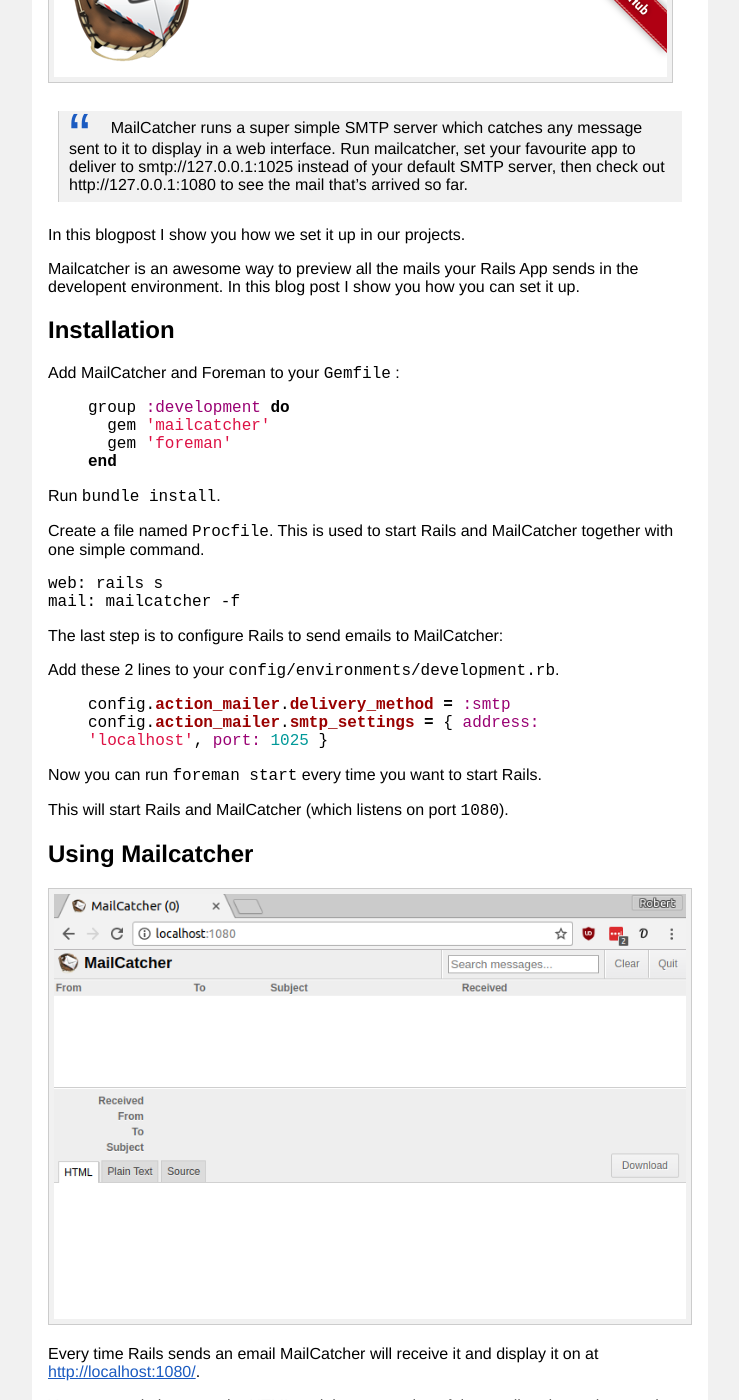
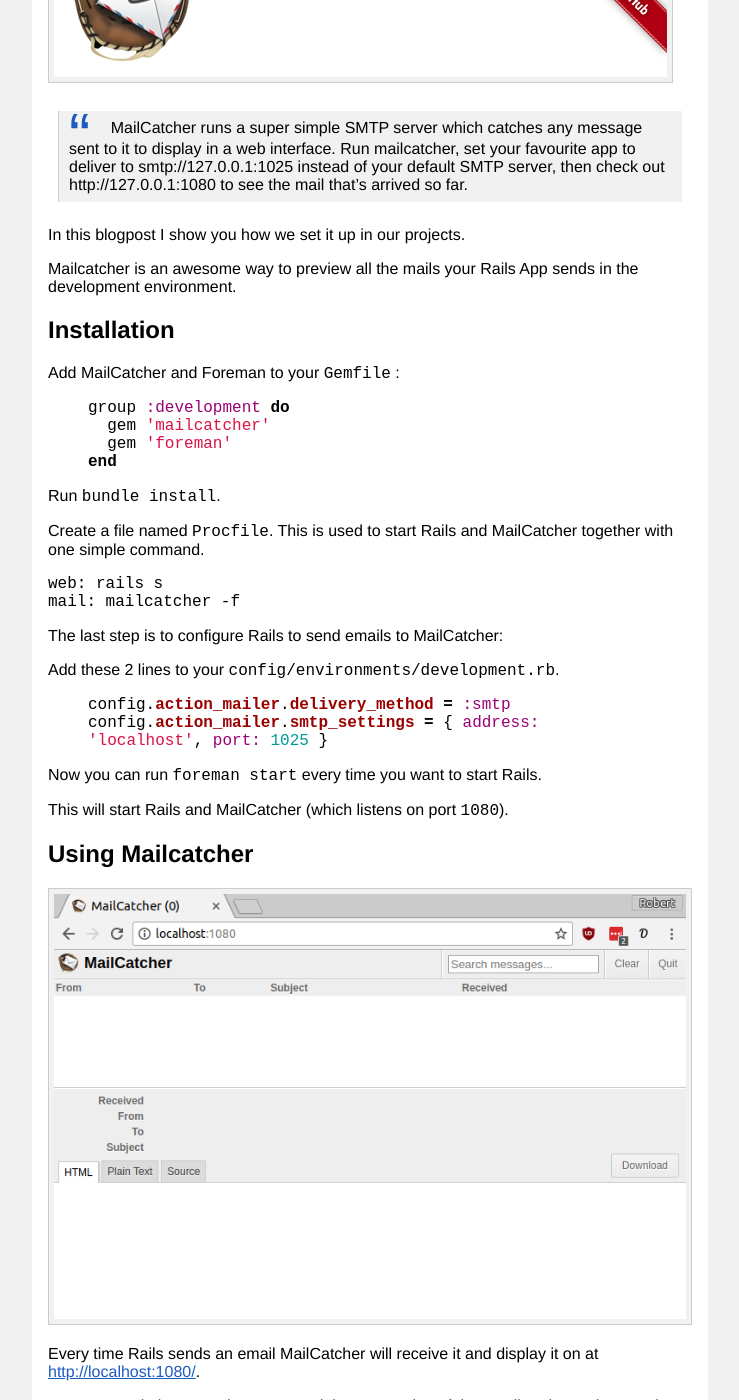
Before and after one commit to shostakovich/rocu.de, a Jekyll site: the page built from _posts/2017-10-22-mailcatcher.md, in a window 1280 px wide and 1400 px high, scrolled down 360 px. Shown: the whole window, without its empty margins (270-1009 px from the left). Built offline with Jekyll 4.4.1, drawn with Linux system fonts in a browser that asks for light colours; some of the changed text lies outside the part shown.

Commit message:
Mailcatcher blog post

```diff
--- a/_posts/2017-10-22-mailcatcher.md
+++ b/_posts/2017-10-22-mailcatcher.md
@@ -17,7 +17,7 @@
 
 In this blogpost I show you how we set it up in our projects.
 
-Mailcatcher is an awesome way to preview all the mails your Rails App sends in the developent environment. In this blog post I show you how you can set it up.
+Mailcatcher is an awesome way to preview all the mails your Rails App sends in the development environment.
 
 ## Installation
 
```
Also changed, not shown: other parts of _posts/2017-10-22-mailcatcher.md (+1 -1 lines).
